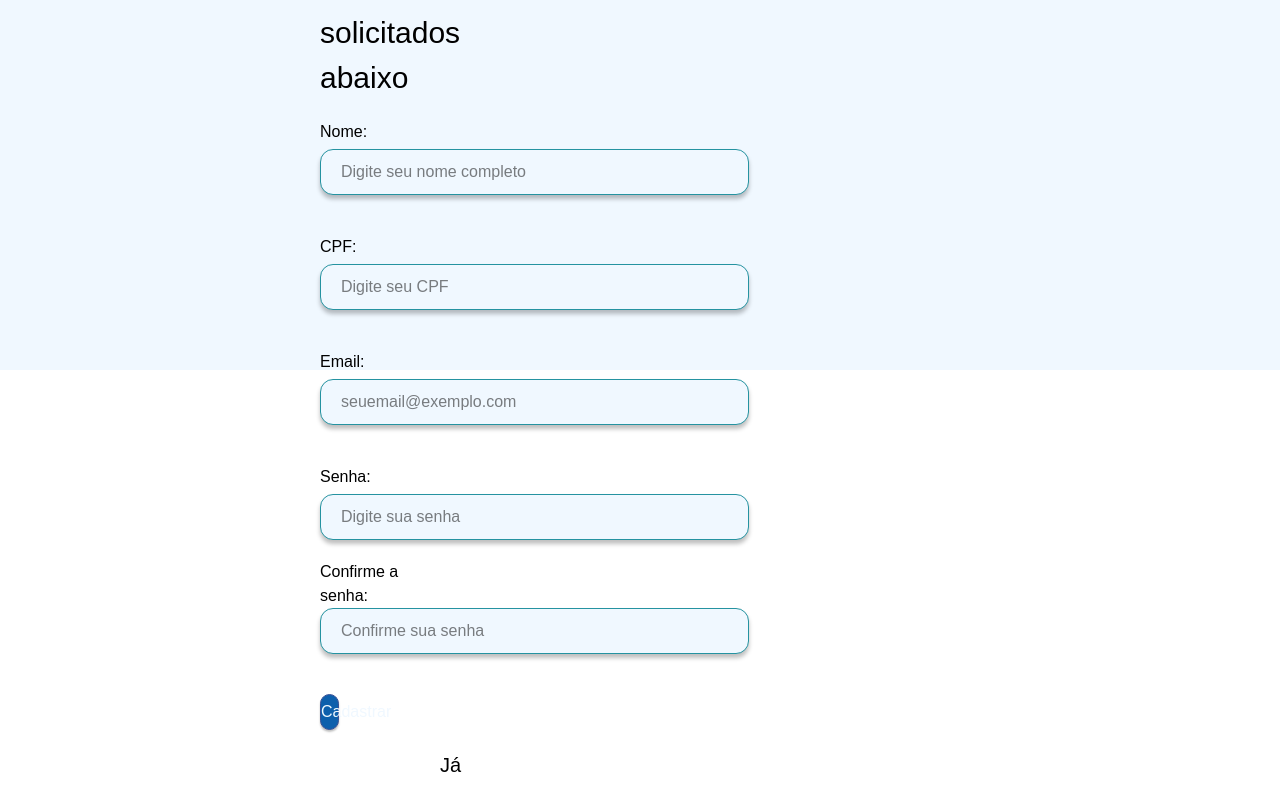
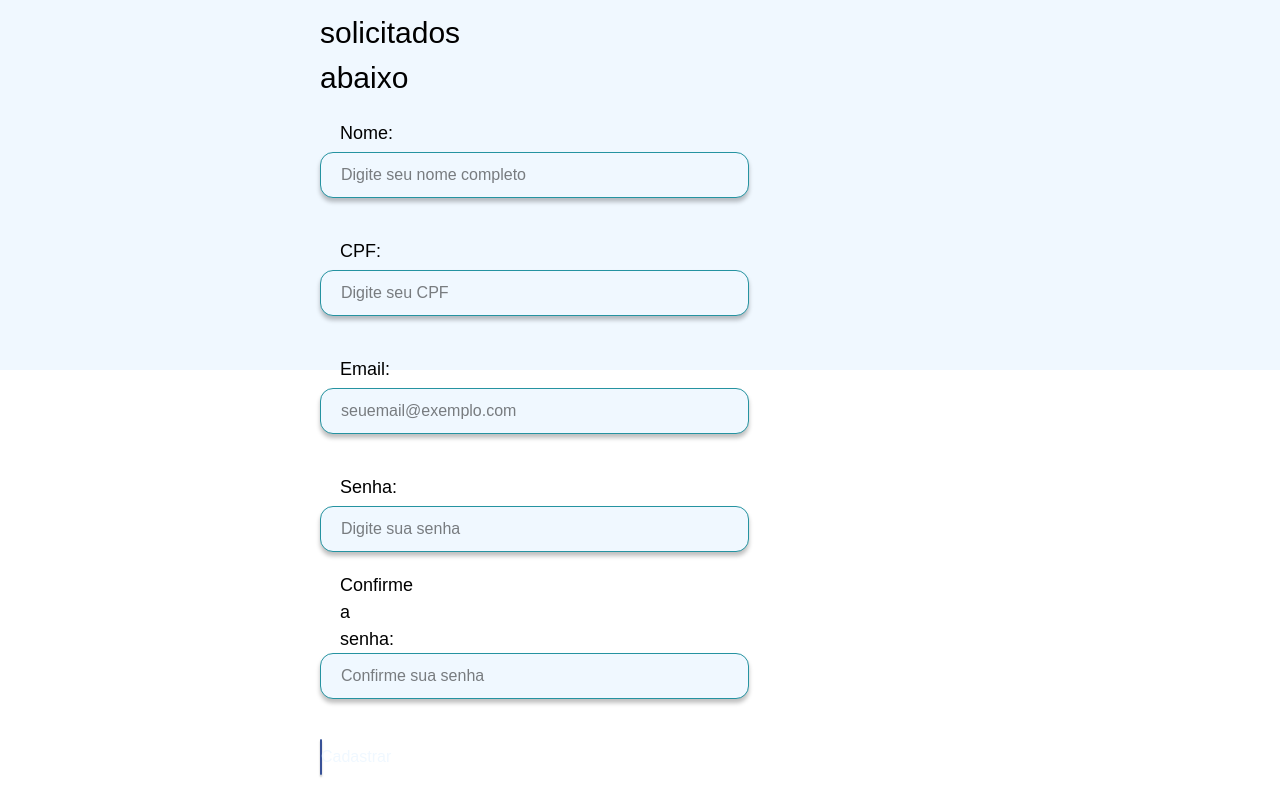
Before and after one commit to GabrielFDevelop/DevJobs, a Next.js app in the folder devJobs/: page /cadastro in a window 1280 px wide. Shown: the part 486-1272 px from the top of the page. Built offline with nearby package versions, Linux system fonts and the light colour scheme.

Commit message:
Alterações na tela de Cadastro.

```diff
--- a/devJobs/src/app/cadastro/cadastro.module.css
+++ b/devJobs/src/app/cadastro/cadastro.module.css
@@ -20,7 +20,7 @@
     .boxCadastro{
         display: flex;
         flex-direction: column;
-        margin:  100px 55rem 0 20rem;
+        margin:  100px 90rem 0 20rem;
 
         .titleCadastroForm{
             font-size: 30px;
@@ -31,6 +31,11 @@
             display: flex;
             flex-direction: column;
             gap: 20px;
+
+            .textLabel{
+                font-size: 18px;
+                margin: 0 0 0 20px;
+            }
 
             .inputNome{
                 margin: 5px 0 20px 0;
@@ -78,7 +83,7 @@
             }
 
             .buttonCadastro{
-                margin: 10px 3.8rem 0 0;
+                margin: 10px 10rem 0 0;
                 padding: 5px 0px 5px 0px;
                 border: solid 1px rgb(56, 81, 151);
                 background-color: rgb(13, 95, 172);
@@ -101,7 +106,7 @@
 
         .buttonRedirectLogin{
             text-align: center;
-            margin: 0 12rem 0 0;
+            margin: 0 18rem 0 0;
             padding: 5px 0px 5px 0px;
             border: solid 1px rgb(56, 81, 151);
             background-color: rgb(13, 95, 172);
--- a/devJobs/src/app/cadastro/page.tsx
+++ b/devJobs/src/app/cadastro/page.tsx
@@ -10,23 +10,23 @@ export default async function telaCadastro() {
                 <h1 className={style.titleCadastroForm}>Insira os dados solicitados abaixo</h1>
                 <form className={style.formCadastro}>
                     <label>
-                        <p>Nome:</p>
+                        <p className={style.textLabel}>Nome:</p>
                         <input type='text' name='nome' className={style.inputNome} placeholder='Digite seu nome completo'/>
                     </label>
                     <label>
-                        <p>CPF:</p>
+                        <p className={style.textLabel}>CPF:</p>
                         <input type='text' name='cpf' className={style.inputCpf} placeholder='Digite seu CPF'/>
                     </label>
                     <label>
-                        <p>Email:</p>
+                        <p className={style.textLabel}>Email:</p>
                         <input type='email' name='email' className={style.inputEmail} placeholder='seuemail@exemplo.com'/>
                     </label>
                     <label>
-                        <p>Senha:</p>
+                        <p className={style.textLabel}>Senha:</p>
                         <input type='password' name='senha' className={style.inputSenha} placeholder='Digite sua senha'/>
                     </label>
                     <label>
-                        <p>Confirme a senha:</p>
+                        <p className={style.textLabel}>Confirme a senha:</p>
                         <input type='password' name='confirmeSenha' className={style.inputConfirmaSenha} placeholder='Confirme sua senha'/>
                     </label>
                     <button type='submit' name='buttonCadastro' className={style.buttonCadastro}>Cadastrar</button>
```
